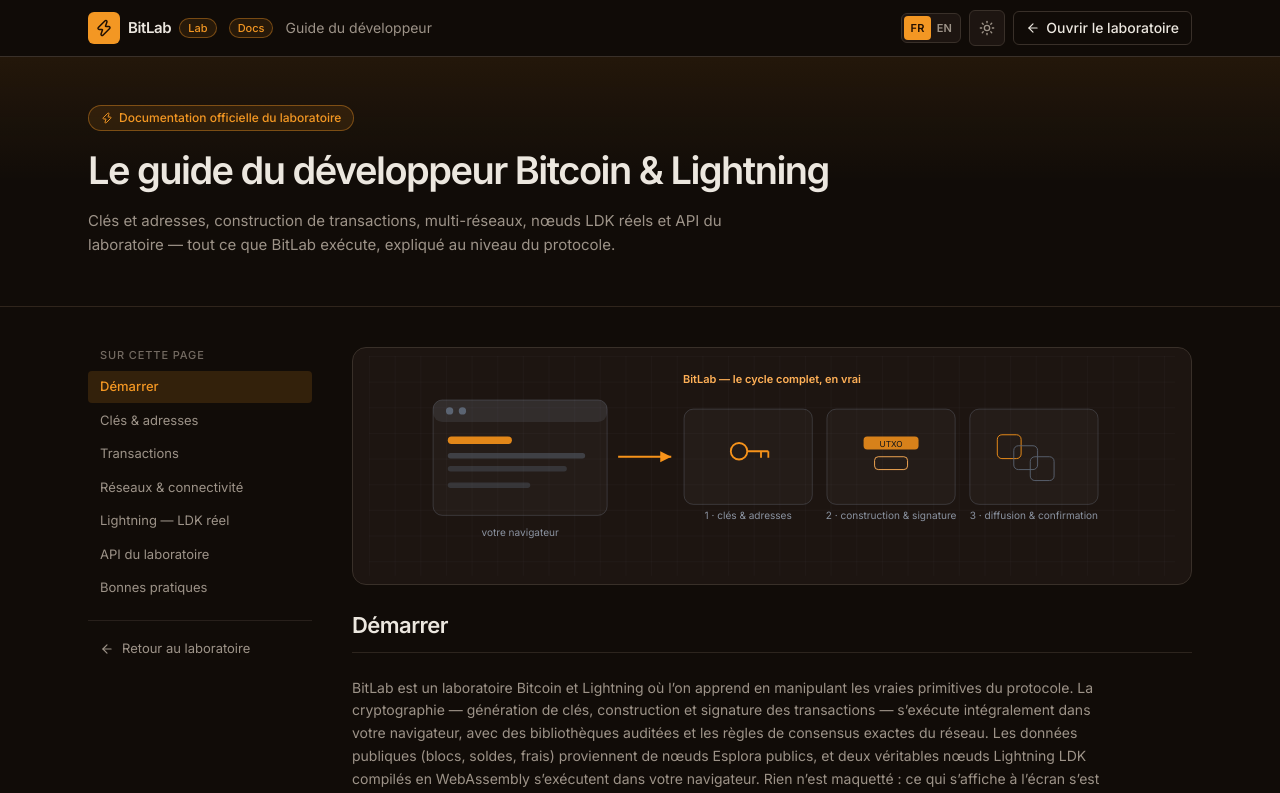
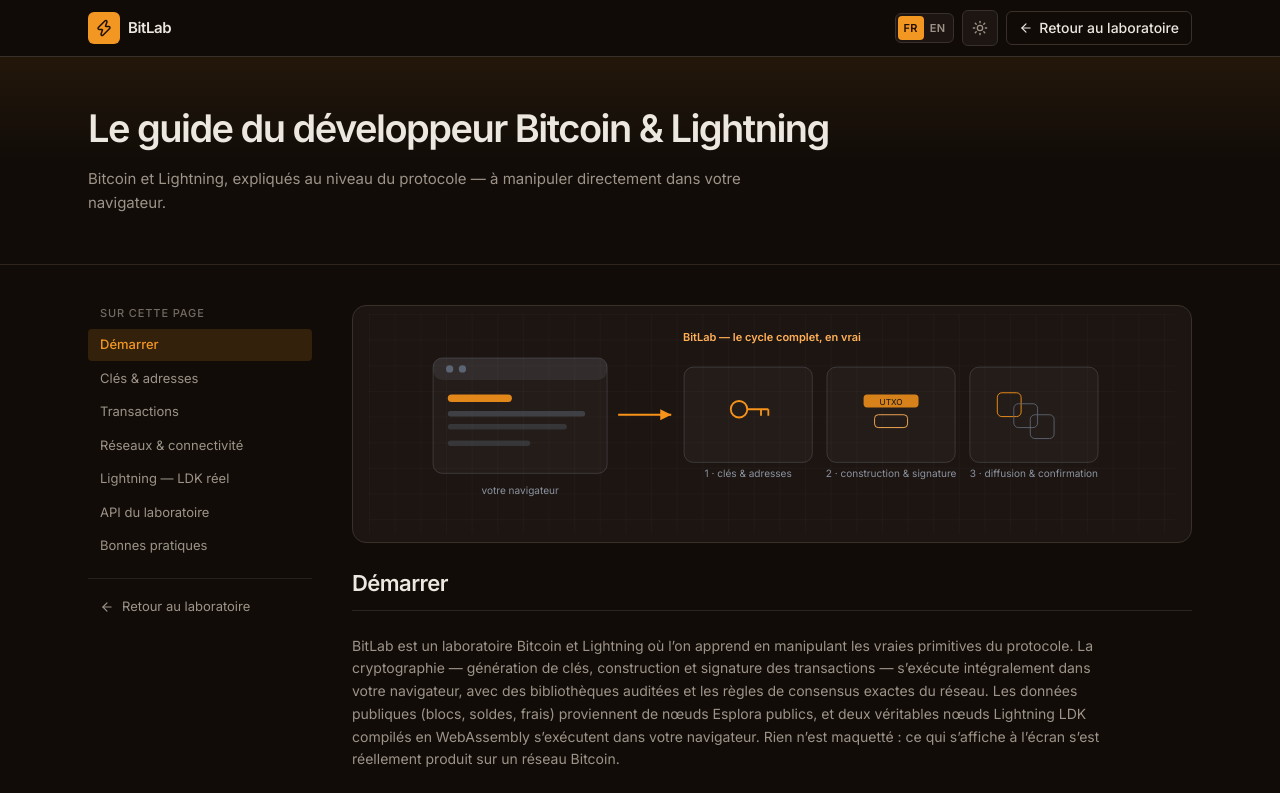
Before and after one commit to GandalNexus/bitlab, a Next.js app: page /guide in a window 1280 px wide. Shown: the top 793 px of the page. Built offline with nearby package versions, Linux system fonts and the light colour scheme.

Commit message:
refactor(ui): simplify guide header, hero and sidebar guide label

```diff
--- a/src/app/guide/page.tsx
+++ b/src/app/guide/page.tsx
@@ -15,7 +15,6 @@
   Info,
   ShieldAlert,
   TriangleAlert,
-  Zap,
 } from 'lucide-react';
 import { cn } from '@/lib/utils';
 import { NETWORKS, NET_ORDER } from '@/lib/networks';
@@ -442,19 +441,17 @@
       <header className="sticky top-0 z-40 border-b border-border bg-background/90 backdrop-blur supports-[backdrop-filter]:bg-background/80">
         <div className="mx-auto flex h-14 max-w-6xl items-center gap-3 px-4 sm:px-6">
           <Link href="/" aria-label="BitLab" className="flex items-center">
-            <BrandMark responsive />
+            <BrandMark responsive pill={false} />
           </Link>
-          <span className="hidden min-[400px]:inline-flex rounded-full border border-primary/40 bg-primary/10 px-2 py-px text-[11px] font-medium text-primary">Docs</span>
-          <span className="hidden text-sm text-muted-foreground sm:inline">{t('Guide du développeur')}</span>
           <div className="ml-auto flex items-center gap-2">
             <LangToggle />
             <ThemeToggle />
             <Link
               href="/"
-              aria-label={t('Ouvrir le laboratoire')}
+              aria-label={t('Retour au laboratoire')}
               className="inline-flex items-center gap-1.5 rounded-[6px] border border-border px-3 py-1.5 text-sm font-medium transition-colors hover:bg-accent/60 hover:text-foreground"
             >
-              <ArrowLeft className="h-3.5 w-3.5 shrink-0" /> <span className="hidden sm:inline">{t('Ouvrir le laboratoire')}</span>
+              <ArrowLeft className="h-3.5 w-3.5 shrink-0" /> <span className="hidden sm:inline">{t('Retour au laboratoire')}</span>
             </Link>
           </div>
         </div>
@@ -463,14 +460,11 @@
       {/* Hero docs */}
       <div className="border-b border-border/60 bg-gradient-to-b from-primary/8 via-transparent to-transparent">
         <div className="mx-auto max-w-6xl px-4 py-12 sm:px-6">
-          <span className="inline-flex items-center gap-1.5 rounded-full border border-primary/40 bg-primary/10 px-3 py-1 text-xs font-medium text-primary">
-            <Zap className="h-3 w-3" /> {t('Documentation officielle du laboratoire')}
-          </span>
-          <h1 className="lab-display mt-4 max-w-3xl text-3xl leading-tight sm:text-[38px] sm:leading-[46px]">
+          <h1 className="lab-display max-w-3xl text-3xl leading-tight sm:text-[38px] sm:leading-[46px]">
             {t('Le guide du développeur Bitcoin & Lightning')}
           </h1>
           <p className="mt-4 max-w-2xl text-[15px] leading-relaxed text-muted-foreground">
-            {t('Clés et adresses, construction de transactions, multi-réseaux, nœuds LDK réels et API du laboratoire — tout ce que BitLab exécute, expliqué au niveau du protocole.')}
+            {t('Bitcoin et Lightning, expliqués au niveau du protocole — à manipuler directement dans votre navigateur.')}
           </p>
         </div>
       </div>
--- a/src/components/bitlab/sidebar.tsx
+++ b/src/components/bitlab/sidebar.tsx
@@ -94,7 +94,7 @@
   icon: ComponentType<{ className?: string }>;
   external: boolean;
 }[] = [
-  { label: 'Guide développeur', href: '/guide', icon: BookOpen, external: false },
+  { label: 'Guide', href: '/guide', icon: BookOpen, external: false },
 ];
 
 // --- Navigation ---
@@ -308,7 +308,16 @@
 }
 
 /** Brand block: lab icon + "BitLab" + "Lab" pill (Stellar signature). */
-export function BrandMark({ compact = false, responsive = false }: { compact?: boolean; responsive?: boolean }) {
+export function BrandMark({
+  compact = false,
+  responsive = false,
+  pill = true,
+}: {
+  compact?: boolean;
+  responsive?: boolean;
+  /** Affiche la pastille « Lab » (masquée sur la page guide). */
+  pill?: boolean;
+}) {
   return (
     <div className="flex items-center gap-2">
       <div className="flex h-8 w-8 shrink-0 items-center justify-center rounded-[6px] bg-primary text-primary-foreground">
@@ -321,6 +330,7 @@
           <span className={cn('text-[15px] font-semibold tracking-tight', responsive && 'hidden min-[400px]:inline')}>
             BitLab
           </span>
+          {pill ? (
             <span
               className={cn(
                 'rounded-full border border-primary/40 bg-primary/10 px-2 py-px text-[11px] font-medium text-primary',
@@ -329,6 +339,7 @@
             >
               Lab
             </span>
+          ) : null}
         </>
       ) : null}
     </div>
--- a/src/lib/i18n-dict.ts
+++ b/src/lib/i18n-dict.ts
@@ -12,7 +12,6 @@
   'Transactions': 'Transactions',
   'Explorateur': 'Explorer',
   'Ressources': 'Resources',
-  'Guide développeur': 'Developer guide',
   'mempool.space — explorateur': 'mempool.space — explorer',
   'Index des BIPs': 'BIP index',
   'ldk-node — référence': 'ldk-node — reference',
@@ -458,14 +457,11 @@
   '{net} · clés 100 % locales': '{net} · 100% local keys',
 
   /* ─────────────────────────── Guide docs ─────────────────────────── */
-  'Guide du développeur': 'Developer guide',
-  'Ouvrir le laboratoire': 'Open the lab',
-  'Documentation officielle du laboratoire': 'Official lab documentation',
   'Le guide du développeur Bitcoin & Lightning': 'The Bitcoin & Lightning developer guide',
-  'Clés et adresses, construction de transactions, multi-réseaux, nœuds LDK réels et API du laboratoire — tout ce que BitLab exécute, expliqué au niveau du protocole.':
-    'Keys and addresses, transaction building, multi-network, real LDK nodes and the lab API — everything BitLab runs, explained at the protocol level.',
+  'Bitcoin et Lightning, expliqués au niveau du protocole — à manipuler directement dans votre navigateur.':
+    'Bitcoin and Lightning explained at the protocol level — hands-on, right in your browser.',
   'Sur cette page': 'On this page',
-  'Retour au laboratoire': 'Back to the lab',
+  'Retour au laboratoire': 'Return to the lab',
   'Sections du guide': 'Guide sections',
   'Démarrer': 'Getting started',
   'Clés & adresses': 'Keys & addresses',
```
Lines whose indentation alone changed are shown as unchanged.
